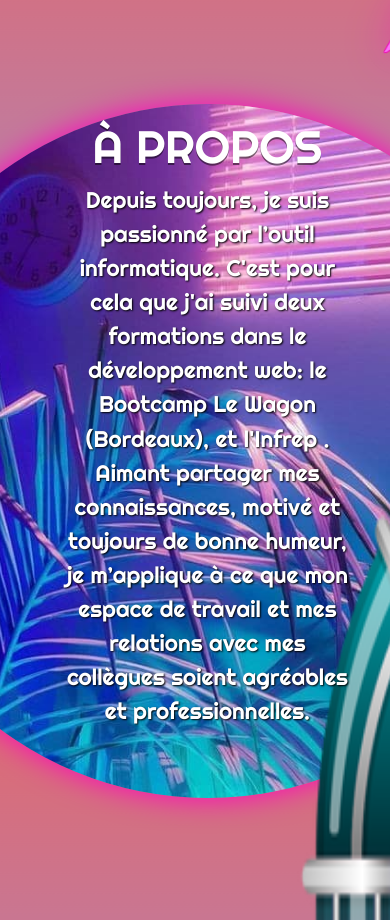
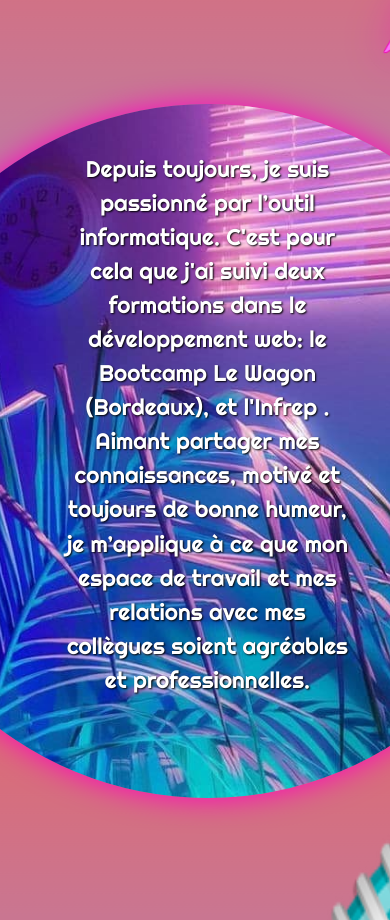
Before and after one commit to Jerem33320/portfolio2, a plain HTML site: page index.html in a window 390 px wide. Shown: the part 1820-2740 px from the top of the page. Drawn offline with nearby package versions, Linux system fonts and the light colour scheme.

Commit message:
take off a propos

```diff
--- a/css/banner1.css
+++ b/css/banner1.css
@@ -196,17 +196,17 @@
   .jukebox {
     position: absolute;
     z-index: -1;
-    width: 131%;
-    height: 122%;
-    right: -41.4%;
-    bottom: -55%;
+    width: 125%;
+    height: 104%;
+    right: -31.4%;
+    bottom: -63%;
 }
 
   .vynile {
     position: absolute;
     width: 34%;
-    top: 76%;
-    left: 4%;
+    top: 38%;
+    left: 59%;
     border-radius: 50%;
     box-shadow: 0px 0px 30px white;
 
--- a/css/navbar.css
+++ b/css/navbar.css
@@ -543,7 +543,7 @@
   position: absolute;
   transform: translate(82%, -62%);
 }
-  .center h1 {
-    font-size: 5.5rem;
-  }
+.center h1 {
+  font-size: 5.5rem;
 }
+}
--- a/index.html
+++ b/index.html
@@ -64,7 +64,7 @@
     <div class="left-side-first">
       <img id="plant" src="images/plant.jpg" alt="plante">
       <div class="text-lsf">
-        <h2 id="apropos">À PROPOS</h2>
+        <!-- <h2 id="apropos">À PROPOS</h2> -->
         <p>Depuis toujours, je suis passionné par l’outil informatique. C'est pour cela que j'ai suivi deux formations dans le développement web: le Bootcamp Le Wagon (Bordeaux), et l'Infrep .
           Aimant partager mes connaissances, motivé et toujours de bonne humeur, je m’applique à ce que mon espace de travail et mes relations avec mes collègues soient agréables et professionnelles.</p>
       </div>
```
